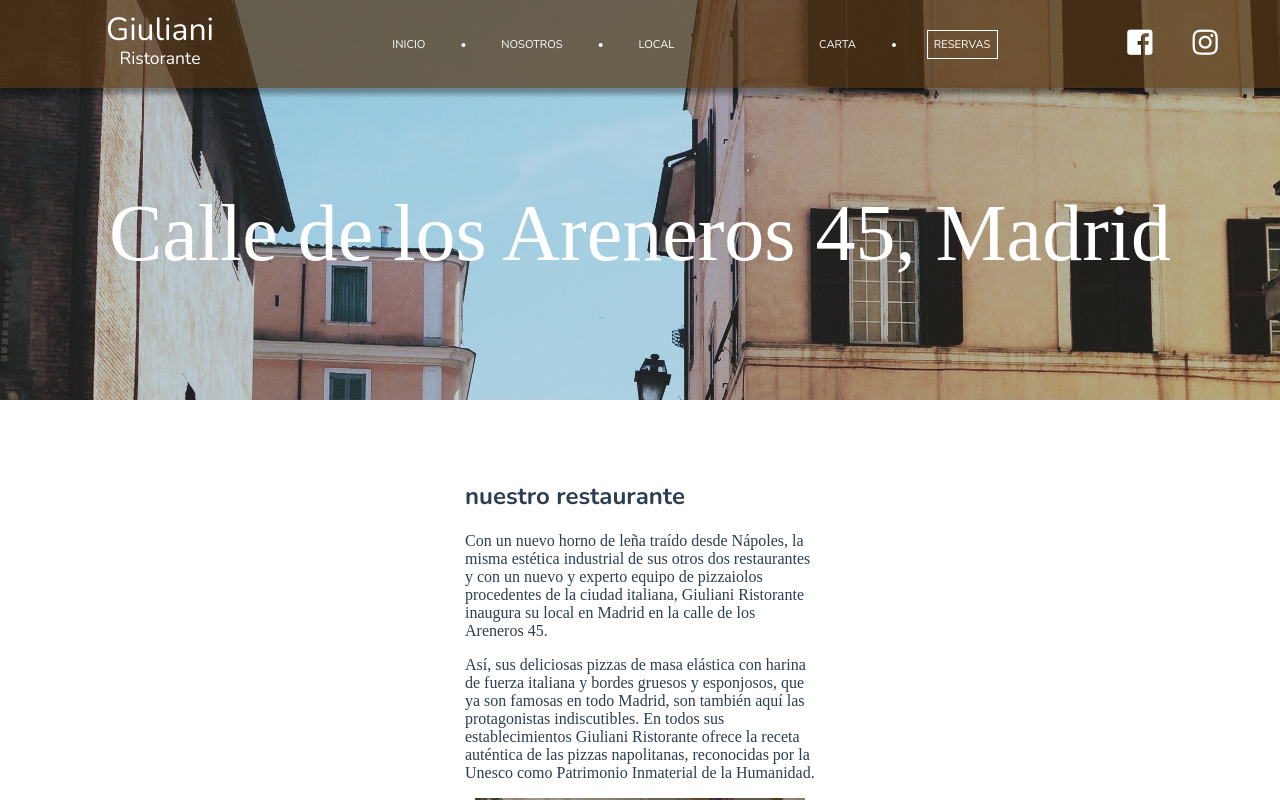
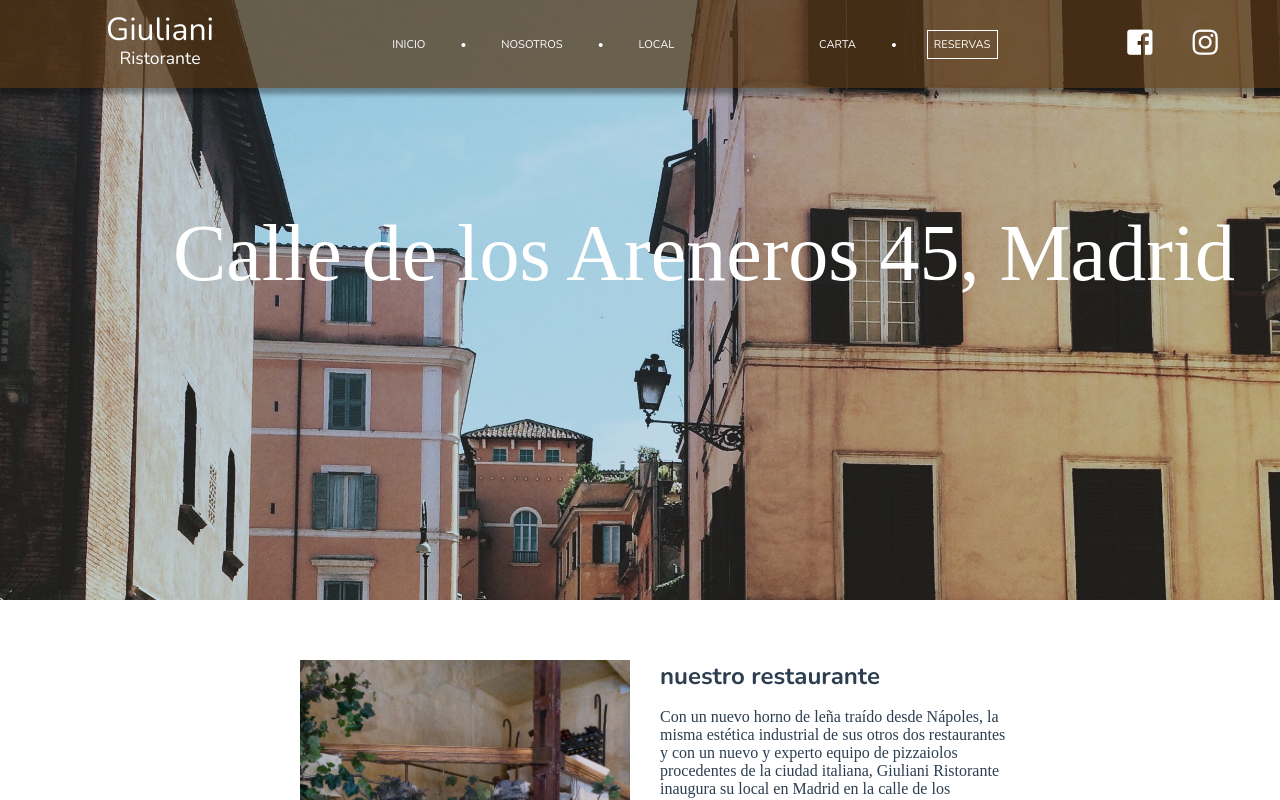
Before and after one commit to davidcid/giuliani-ristoranti, a Vue app: page /local in a window 1280 px wide. Shown: the top 800 px of the page. Built offline with nearby package versions, Linux system fonts and the light colour scheme; a web font is replaced by a local one.

Commit message:
adapting local pages to bigger screens

```diff
--- a/package.json
+++ b/package.json
@@ -9,8 +9,10 @@
   },
   "dependencies": {
     "core-js": "^3.3.2",
+    "leaflet": "^1.5.1",
     "vue": "^2.6.10",
     "vue-router": "^3.1.3",
+    "vue2-leaflet": "^2.2.1",
     "vuex": "^3.0.1"
   },
   "devDependencies": {
--- a/src/views/Local.vue
+++ b/src/views/Local.vue
@@ -56,6 +56,7 @@
         </div>
       </div>
     </section>
+    <div id="mapid"></div>
     <Footer />
   </div>
 </template>
@@ -64,6 +65,7 @@
 // @ is an alias to /src
 import Navbar from '@/components/Navbar.vue'
 import Footer from '@/components/Footer.vue'
+// import { LMap, LTileLayer, LMarker } from 'vue2-leaflet'
 
 export default {
   name: 'local',
@@ -163,14 +165,22 @@
     width: 92%;
   }
 
+  #mapid {
+    height: 180px;
+  }
+
   @media only screen and (min-width: 600px) {
+    .hero {
+      height: 600px;
+    }
     h1 {
       font-size: 5rem;
+      margin-top: 100px;
+      margin-left: 10%;
     }
 
     .restaurante {
-      display: flex;
-      justify-content: center;
+      flex-direction: row;
       padding: 60px 25px;
     }
 
@@ -183,11 +193,14 @@
     }
 
     .restaurant-description {
+      margin: 0;
+      padding: 0;
+      order: 2;
       max-width: 350px;
       text-align: left;
     }
 
-    .restaurant-description h3 {
+    .restaurant-description h2 {
       margin: 0;
       padding: 0;
     }
```
Also changed, not shown: 1 other file (tests, documents, lock files or other folders).
